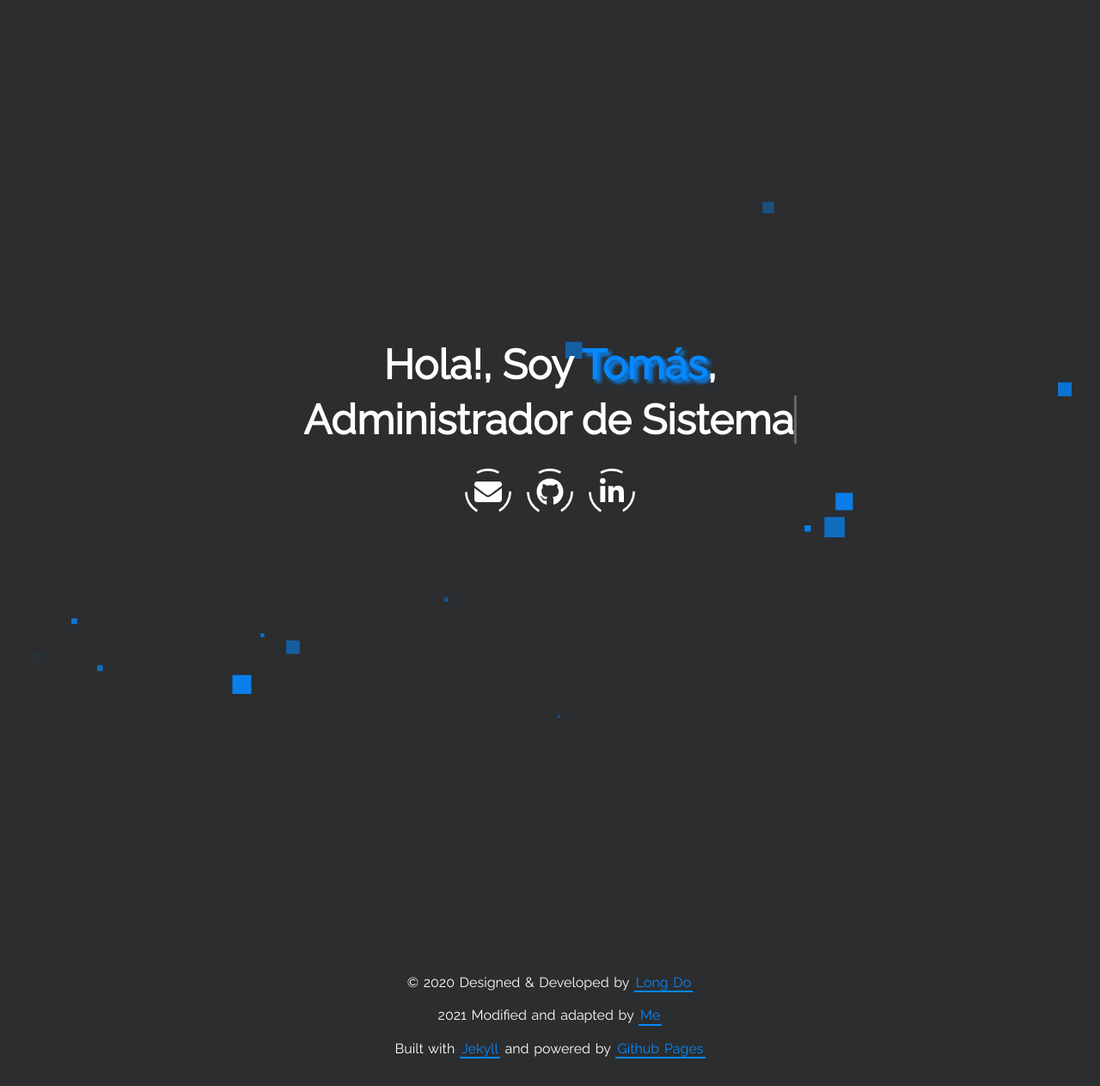
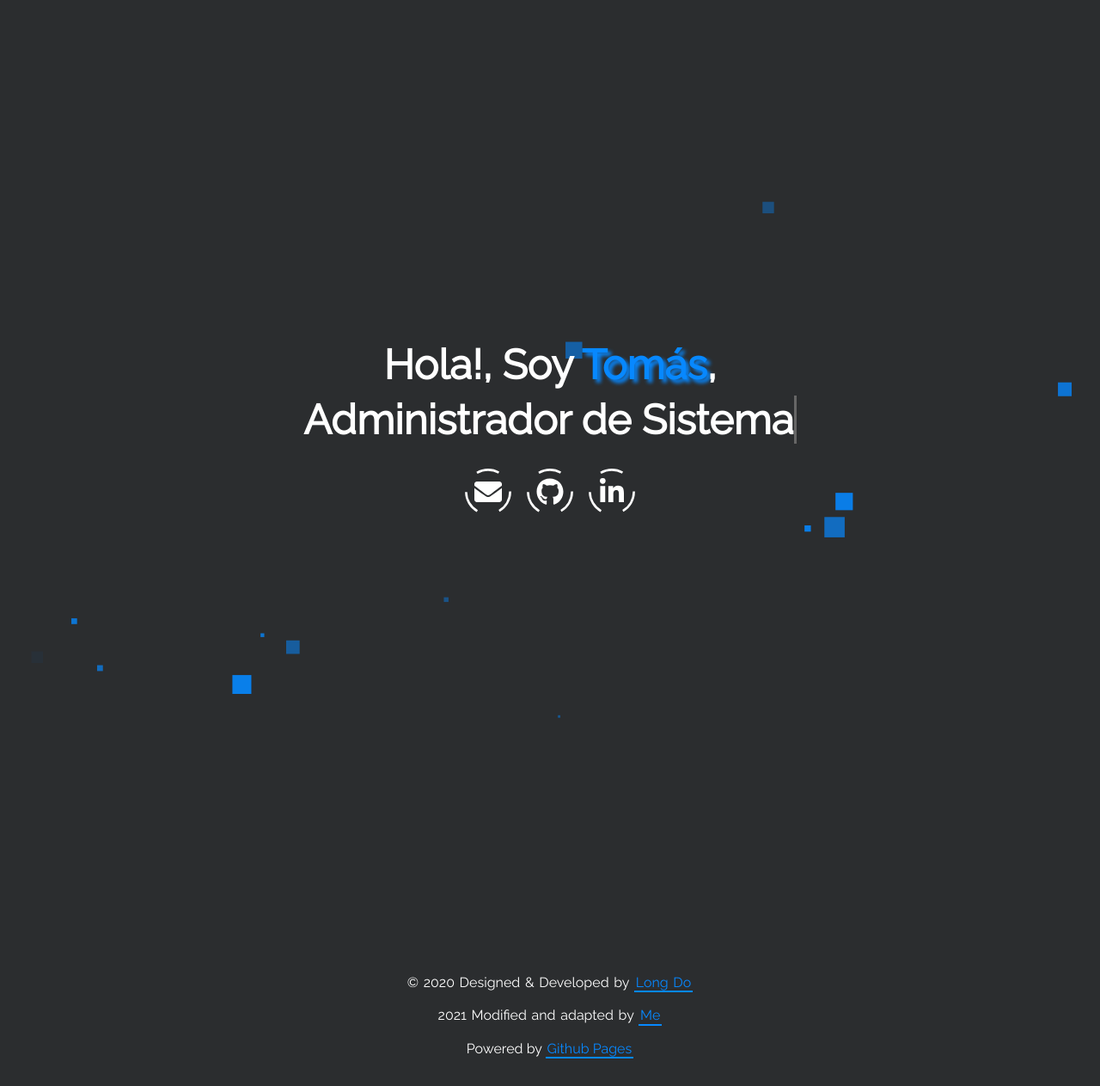
Before and after one commit to talejandro/talejandro.github.io, a Jekyll site: the page index.html, which Jekyll copies as it is, in a window 1280 px wide. Shown: the whole page at 86% size. Built offline with Jekyll 4.4.1, drawn with Linux system fonts in a browser that asks for light colours.

Commit message:
Upadate index.html

```diff
--- a/index.html
+++ b/index.html
@@ -37,7 +37,7 @@
     </h1>
     <h1>
       <span id="txt-rotate" data-period="2000"
-        data-rotate='["Administrador de Sistemas.","Soporte IT.", "Seguridad Informática.", "Redes.","Telecomunicaciones."]'
+        data-rotate='["Administrador de Sistemas.","Soporte IT.", "Ciberseguridad.", "Redes Informáticas.","Telecomunicaciones."]'
       >
       </span>
     </h1>
@@ -113,12 +113,8 @@
     </a>
   </p>
 
-  <p>
-    Built with
-    <a class="highlight-link" href="https://jekyllrb.com/"target="_blank" rel="noreferrer">
-      Jekyll
     </a>
-    and powered by
+    Powered by
     <a class="highlight-link" href="https://pages.github.com/" target="_blank" rel="noreferrer">
       Github Pages
     </a>
```
